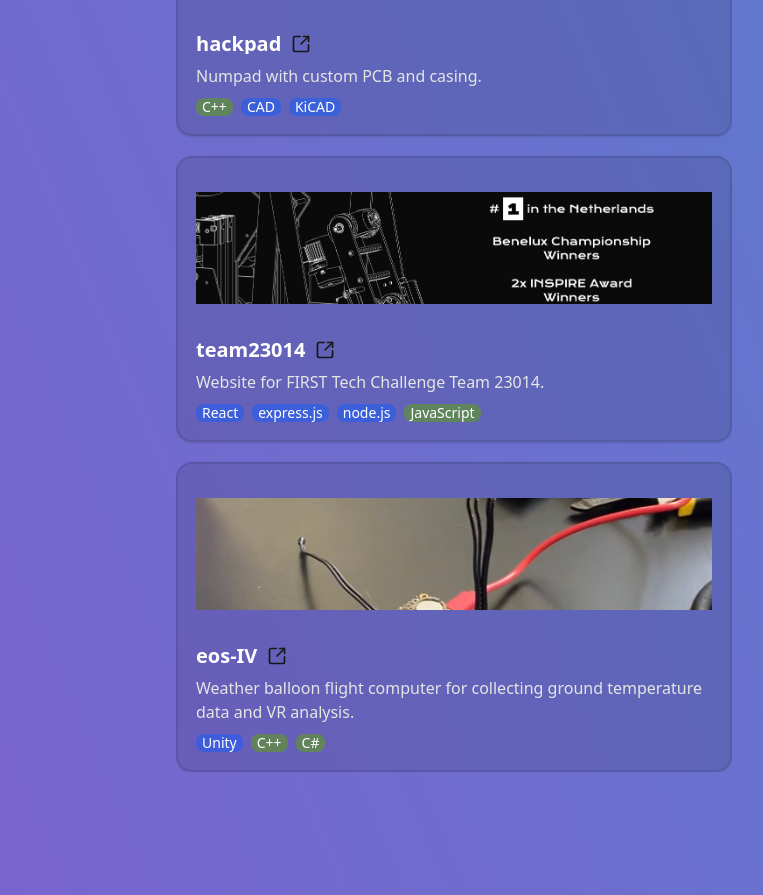
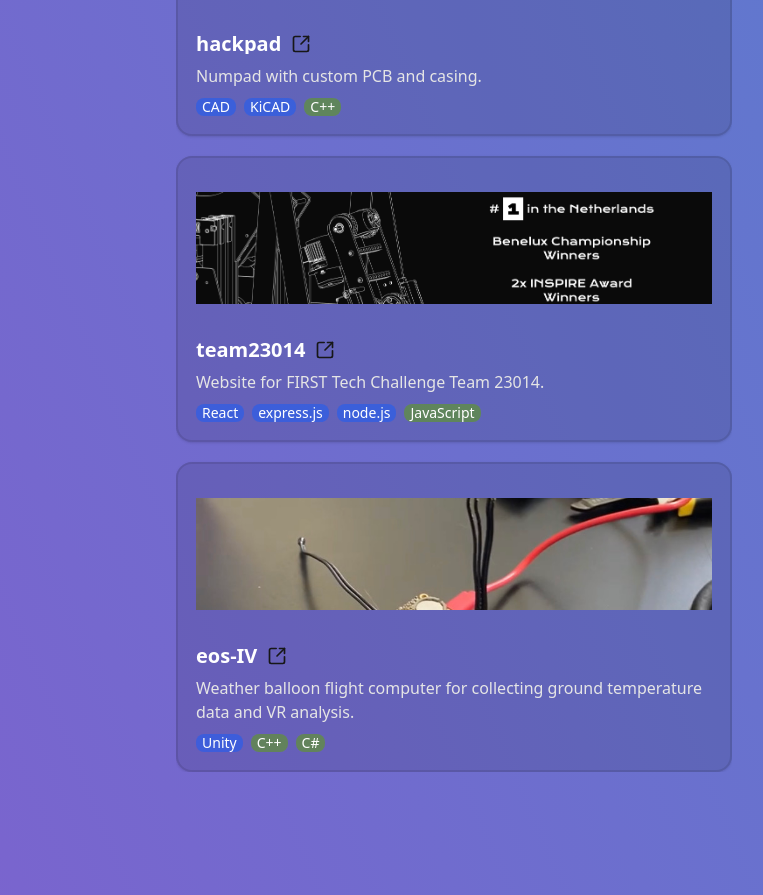
Before and after one commit to JaidenAGrimminck/JaidenAGrimminck.github.io, a Next.js app: page / in a window 1280 px wide. Shown: the part 3436-4331 px from the top of the page, without its empty margins (186-949 px from the left). Built offline with nearby package versions, Linux system fonts and the light colour scheme.

Commit message:
minor tweaks and fixes

```diff
--- a/src/app/projects/ProjectOverlay.js
+++ b/src/app/projects/ProjectOverlay.js
@@ -98,9 +98,10 @@ export default function ProjectOverlay() {
             <div className="outline outline-2 outline-black/90 bg-black/60 p-5 rounded-lg shadow-lg cursor-alias" ref={projRef}>
                 <h2 className="text-xl font-bold mb-2 flex flex-row items-center gap-2">{title}
                     <SquareArrowOutUpRight width={20} height={20} />
+                    <p className="font-light text-gray-400"><i>(Click to see project)</i></p>
                 </h2>
                 <div className="flex flex-row w-[100%] justify-center items-center">
-                <img src={image} alt="Project Screenshot" className="mb-4 rounded-lg w-[80vw] max-w-[600px] max-h-[70vh]" />
+                <img src={image} alt="Project Screenshot" className="mb-4 rounded-lg max-w-[600px] max-h-[60vh]" />
                 </div>
                 <div className="w-[80vw] max-w-[600px] flex flex-col justify-start items-start">
                     <p>Tags:</p>
--- a/src/app/projects/Projects.js
+++ b/src/app/projects/Projects.js
@@ -37,10 +37,13 @@ The library contains a custom topic-based protocol with reciprocal libraries in
                         </Project>
                     </div>
                     <div className="inline-flex flex-col justify-start items-start gap-5 overflow-hidden pt-[20px]">
-                        <Project link={"https://github.com/hackclub/hackpad/pull/146"} image={"/hackpad.png"} title={"hackpad"} description={"Numpad with custom PCB and casing."} mobile={mobile}>
-                            <ProjectTag title={"C++"} type={"lang"}/>
+                        <Project link={"https://github.com/hackclub/hackpad/pull/146"} image={"/hackpad.png"} title={"hackpad"} description={"Numpad with custom PCB and casing."} mobile={mobile}
+                        longerDescription={`
+A custom numpad-like device I made with 9 keys, two displays, and three potentiometers. The code was written in C++ (Arduino) and the PCB was designed in KiCAD. The case was designed in Fusion 360 and 3D printed.
+`}>
                             <ProjectTag title={"CAD"} />
                             <ProjectTag title={"KiCAD"} />
+                            <ProjectTag title={"C++"} type={"lang"}/>
                         </Project>
                         <Project link={"https://github.com/ftc23014/team23014"} image={"/team23014.jpg"} title={"team23014"} description={"Website for FIRST Tech Challenge Team 23014."} mobile={mobile}>
                             <ProjectTag title={"React"} />
```
Also changed, not shown: public/hackpad.png.
